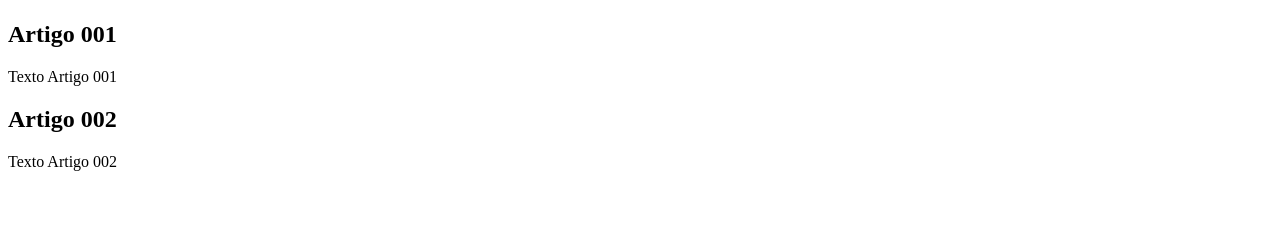
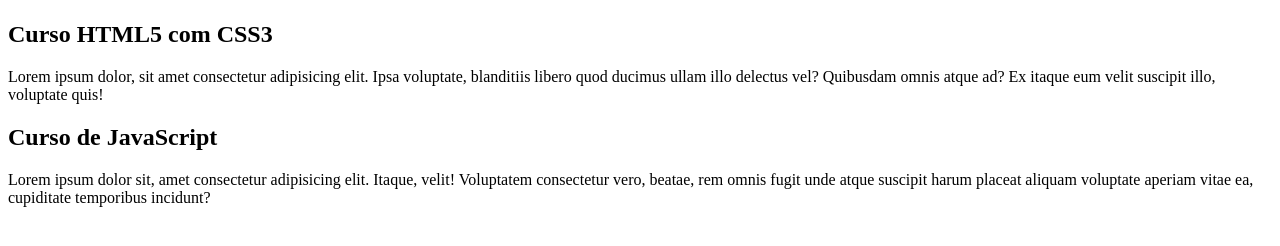
Before and after one commit to cadualvg/projeto-site, a plain HTML site: page index.html in a window 1280 px wide. Drawn offline with Linux system fonts and the light colour scheme.

Commit message:
comecei a escrever o conteúdo

```diff
--- a/index.html
+++ b/index.html
@@ -3,7 +3,7 @@
 <head>
     <meta charset="UTF-8">
     <meta name="viewport" content="width=device-width, initial-scale=1.0">
-    <title>Título do site</title>
+    <title>Cursos Grátis</title>
 </head>
 <body>
     <main>
@@ -11,12 +11,12 @@
             <h1></h1>
         </header>
         <article>
-            <h2>Artigo 001</h2>
-            <p>Texto Artigo 001</p>
+            <h2>Curso HTML5 com CSS3</h2>
+            <p>Lorem ipsum dolor, sit amet consectetur adipisicing elit. Ipsa voluptate, blanditiis libero quod ducimus ullam illo delectus vel? Quibusdam omnis atque ad? Ex itaque eum velit suscipit illo, voluptate quis!</p>
         </article>
         <article>
-            <h2>Artigo 002</h2>
-            <p>Texto Artigo 002</p>
+            <h2>Curso de JavaScript</h2>
+            <p>Lorem ipsum dolor sit, amet consectetur adipisicing elit. Itaque, velit! Voluptatem consectetur vero, beatae, rem omnis fugit unde atque suscipit harum placeat aliquam voluptate aperiam vitae ea, cupiditate temporibus incidunt?</p>
         </article>
     </main>
 </body>
```
